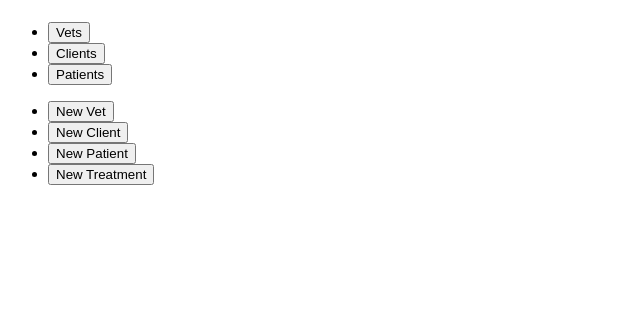
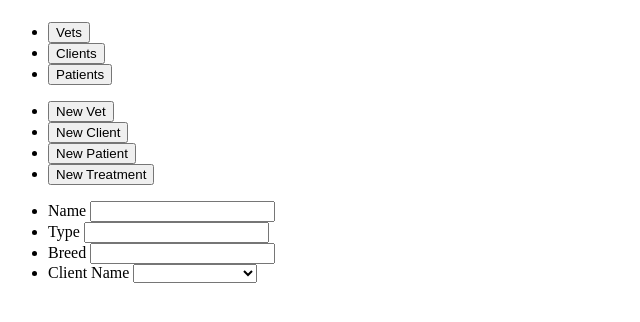
Before and after one commit to matt-hutcheson/vet_management_app_python, a Flask app: template templates/patients/new.html in a window 1280 px wide. Shown: the part 58-380 px from the top of the page, without its empty margins (0-640 px from the left). Run offline with Flask 2, Linux system fonts and the light colour scheme; the template is opened without the code that fills it, so the values that code supplies are empty.

Commit message:
added html for patient/new.html upto and including client name list pre-populated

```diff
--- a/templates/patients/new.html
+++ b/templates/patients/new.html
@@ -2,6 +2,30 @@
 
 {% block main %}
 
-
+<form action="" method="POST">
+    <ul>
+        <li>
+            <label for="patient-name">Name</label>
+            <input type="text" name="name" id="patient-name" required>
+        </li>
+        <li>
+            <label for="type">Type</label>
+            <input type="text" name="type" id="type" required>
+        </li>
+        <li>
+            <label for="breed">Breed</label>
+            <input type="text" name="breed" id="breed" required>
+        </li>
+        <li>
+            <label for="client-name">Client Name</label>
+            <select name="client-name" id="client-name" required>
+                <option value="" disabled="True" >--Choose Client--</option>
+                {% for client in all_clients %}
+                <option value="{{ client.id}}" {% if client.id == selected_client.id %} selected {% endif %}>{{ client.first_name }} {{ client.last_name }}</option>
+                {% endfor %}
+            </select>
+        </li>
+    </ul>
+</form>
 
 {% endblock %}
```
Also changed, not shown: controllers/patient_controller.py (+4 -3 lines).
